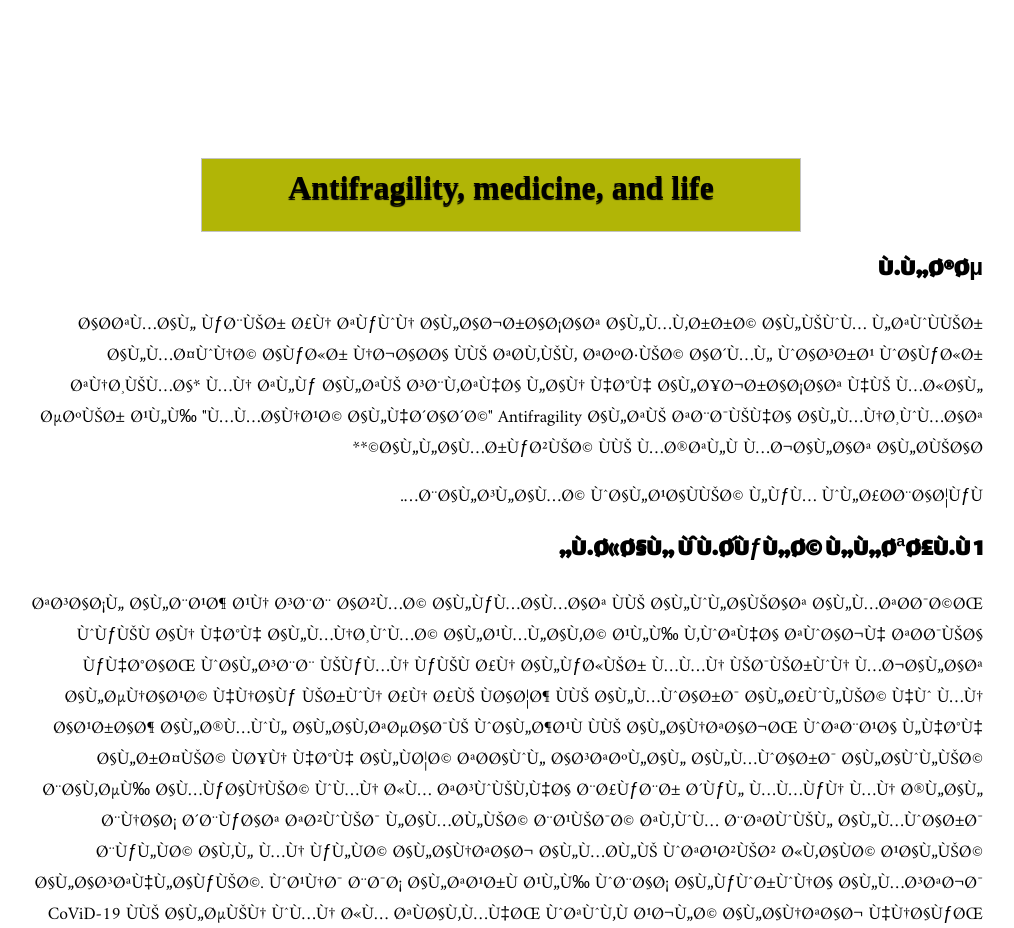
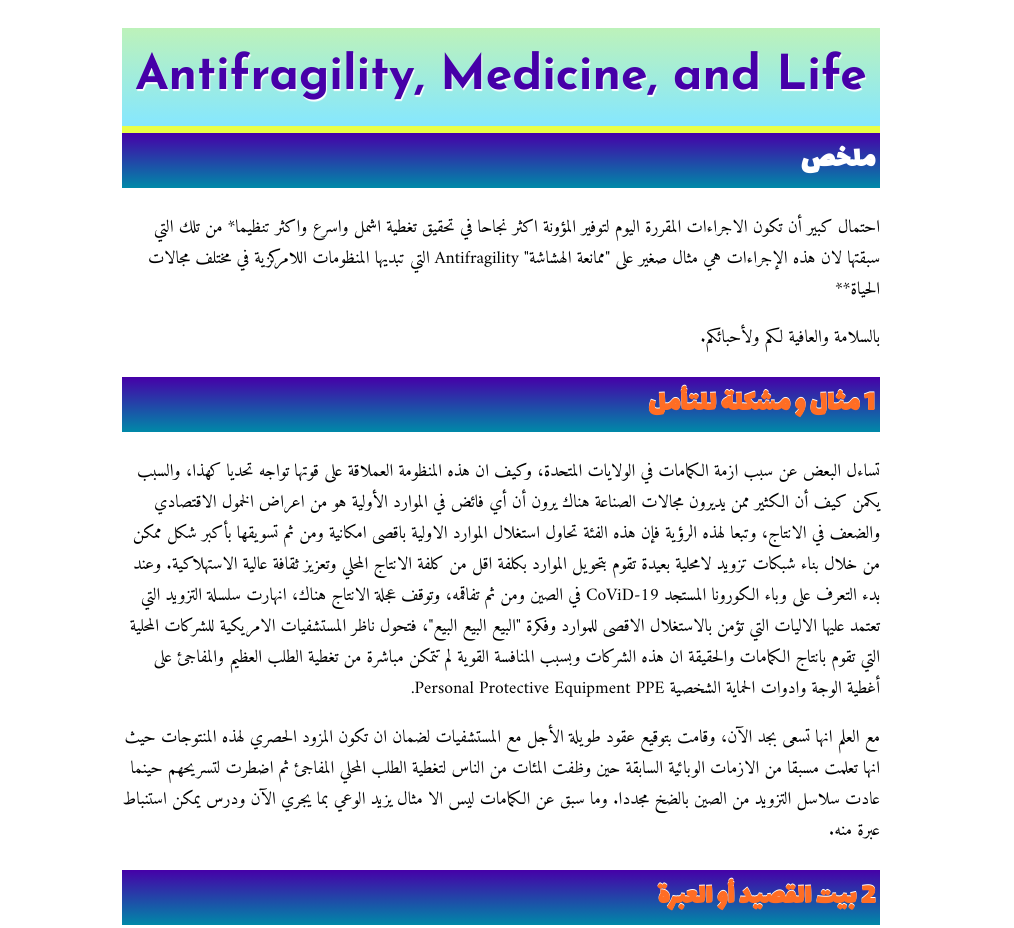
Before and after one commit to mzeshle/mzeshle.github.io, a plain HTML site: page test.html in a window 1280 px wide. Shown: the top 928 px of the page, without its empty margins (139-1153 px from the left). Drawn offline with Linux system fonts and the light colour scheme.

Commit message:
test first article upload

```diff
--- a/test.html
+++ b/test.html
@@ -1,10 +1,17 @@
 <html>
 <head>
 <title>Antifragility, medicine, and life</title>
-<meta http-equiv="Content-Type" content="text/html; charset=iso-8859-1">
+<meta http-equiv="Content-Type" content="text/html; charset=UTF-8">
 
 <link rel="icon" href="https://emojipedia-us.s3.dualstack.us-west-1.amazonaws.com/thumbs/160/facebook/230/milky-way_1f30c.png">
-<link href="https://fonts.googleapis.com/css?family=Amiri|Lalezar&display=swap" rel="stylesheet">
+
+
+
+
+<link href="https://fonts.googleapis.com/css?family=Amiri|Josefin+Sans:700|Lalezar&display=swap&subset=arabic" rel="stylesheet">
+
+
+
 <meta property="og:image" content="" />
 
 <meta property="og:description" content="كيف نفكر بعالمنا؟" />
@@ -14,29 +21,67 @@
 <meta property="og:title" content="Antifragility, medicine, and life " />
 
 <style>
+
+	body {
+
+		text-align: center;
+	}
 	div {
-		margin: 0 auto;
+
+		margin: auto;
+
 		padding: 150px;
-		text-align: center
+
+		padding-top: 20px;
+
 		max-width: 60%;
 
 
 	}
 	h1   {
-		font-size:2em;
+
+		font-size:3em;
 		text-align: center;
 		padding:10px;
+		padding-top: 25px;
 		padding-bottom: 25px;
-		background-color:#b1b506;
-		max-width: 60%;margin: 0 auto;text-shadow: 0px 2px 1px Black;
-		border: 1px solid #c3c3c3;
+		background-color:#D94936;
+		margin: 0 auto;
+		text-shadow: 1px 2px 1px white;
+
+		color: #4600A8;
+ 		background-image: linear-gradient(#BDF2BA, #85E7FF);
+
+		font-family: 'Josefin Sans', cursive;
+		}
+
+
+	h2 {
+			font-family: 'Lalezar', sans-serif;
+			background-color:#EAFF47
+	;
+			padding: 5px;
+			color:	#FF6D24;
+			font-size: 1.8em;
+			text-shadow: 0px 1px 0px white;
+			text-shadow: 0px -1px 0px white;
+			background-image: linear-gradient(	#4600A8	, 	#0089A8	);
+
+
 
 
 		}
 
 
-	h2 {
-		font-family: 'Lalezar', sans-serif;
+	.first {
+margin-top:0;
+color: white;
+text-shadow: 0px 0px 0px transparent;
+border-top: 7px solid
+
+#EAFF47
+
+;
 	}
 
 	p    {
@@ -57,9 +102,9 @@
 <div dir="rtl" style="font-size: 1em;text-align: right;">
 
 <article>
-    <h1>Antifragility, medicine, and life </h1>
+    <h1>Antifragility, Medicine, and Life </h1>
     <section>
-        <h2>ملخص</h2>
+        <h2 class="first">ملخص</h2>
         <p>احتمال كبير أن تكون الاجراءات المقررة اليوم لتوفير المؤونة اكثر نجاحا في تحقيق تغطية اشمل واسرع واكثر تنظيما*  من تلك التي سبقتها لان هذه الإجراءات هي مثال صغير على "ممانعة الهشاشة" Antifragility التي تبديها المنظومات اللامركزية في مختلف مجالات الحياة**</p>
 	<p>بالسلامة والعافية لكم ولأحبائكم.</p>
     </section>
```
